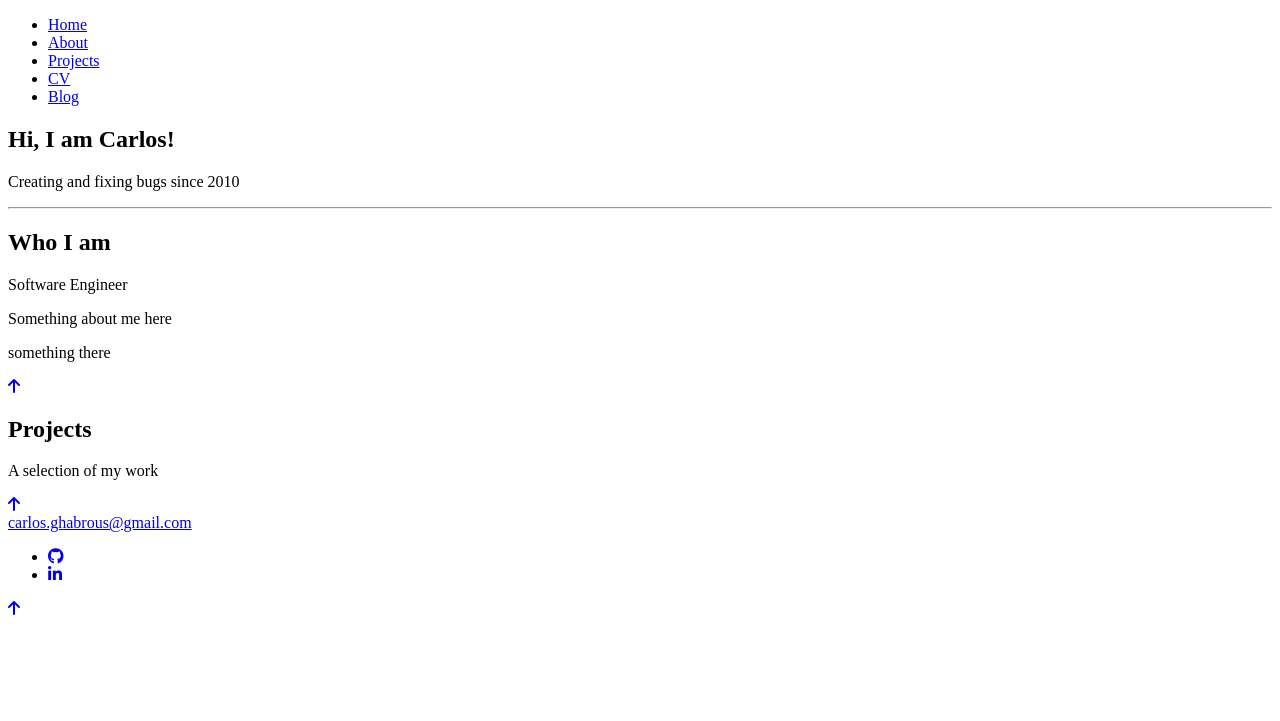
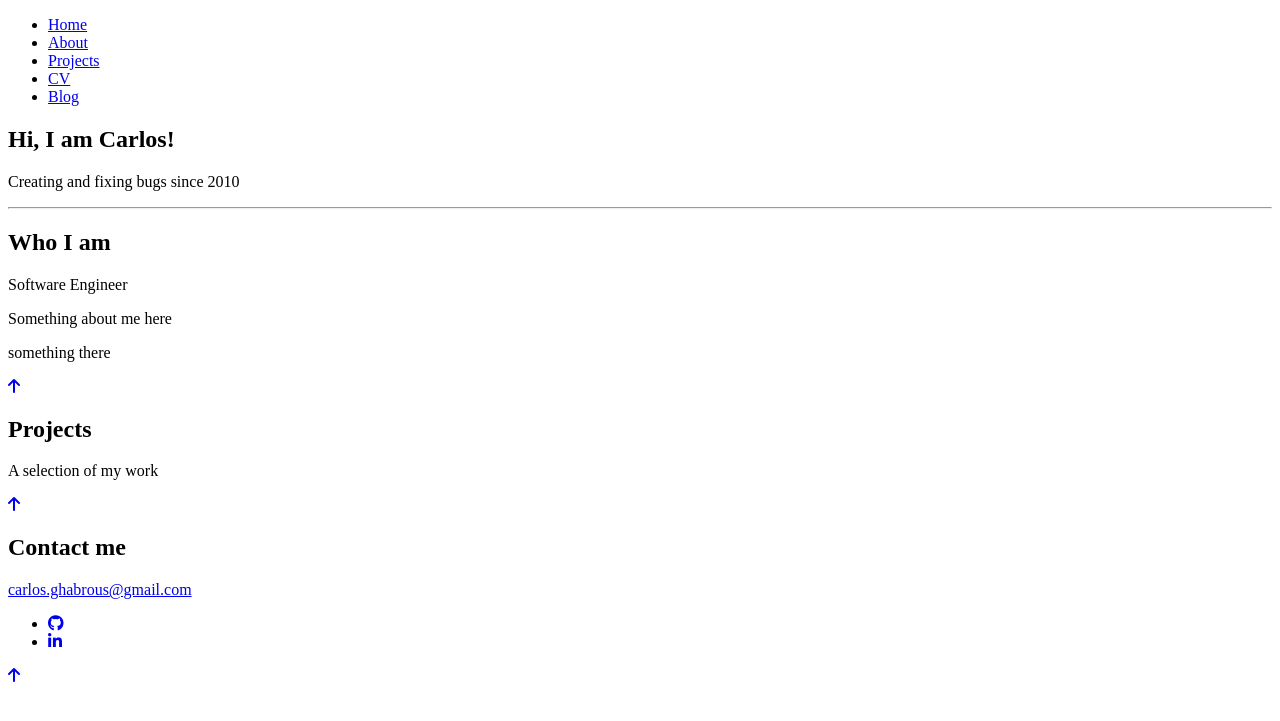
Before and after one commit to carlosghabrous/carlosghabrous.github.io, a Jekyll site: the page index.html, which Jekyll copies as it is, in a window 1280 px wide. Shown: the top 721 px of the page. Built offline with Jekyll 4.4.1, drawn with Linux system fonts in a browser that asks for light colours; nearby versions of some CDN libraries.

Commit message:
Add contact header

```diff
--- a/index.html
+++ b/index.html
@@ -10,7 +10,6 @@
 
   <body>
     <header>
-
       <nav class="nav">
         <ul class="nav__list">
           <li class="nav__item"><a class="nav__link" href="#home">Home</a></li>
@@ -20,9 +19,7 @@
           <li class="nav__item"><a class="nav__link" href="/blog">Blog</a></li>
         </ul>
       </nav>
-
     </header>
-
 
     <!-- Introduction -->
     <section class="intro" id="home">
@@ -35,7 +32,6 @@
     </section>
 
     <hr>
-
 
     <!-- About me -->
     <section class="about-me" id="about">
@@ -61,7 +57,6 @@
       <p class="section__subtitle section__subtitle--projects">A selection of my work</p>
 
       <div class="portfolio">
-
         <!-- Portfolio item #01 -->
         <a href="#" class="portfolio__item">
           <!-- <img src="img/project.png" alt="" class="portfolio__img"> -->
@@ -76,7 +71,6 @@
         <a href="#" class="portfolio__item">
           <!-- <img src="img/project.png" alt="" class="portfolio__img"> -->
         </a>
-
       </div>
 
       <a class="to-top-arrow" href="#home">
@@ -85,9 +79,10 @@
     </section>
 
 
-
     <!-- Footer -->
-    <footer class="footer">
+    <section class="footer">
+      <h2>Contact me</h2>
+      <footer>
         <a href="mailto:carlos.ghabrous@gmail.com" class="footer__link">carlos.ghabrous@gmail.com</a>
         <ul class="social-list">
           <li class="social-list__item">
@@ -101,12 +96,10 @@
             </a>
           </li>
         </ul>
-
         <a class="to-top-arrow" href="#home">
           <i class="fas fa-arrow-up"></i>
         </a>
-
       </footer>
-
+    </section>
   </body>
 </html>
```
Lines whose indentation alone changed are shown as unchanged.
